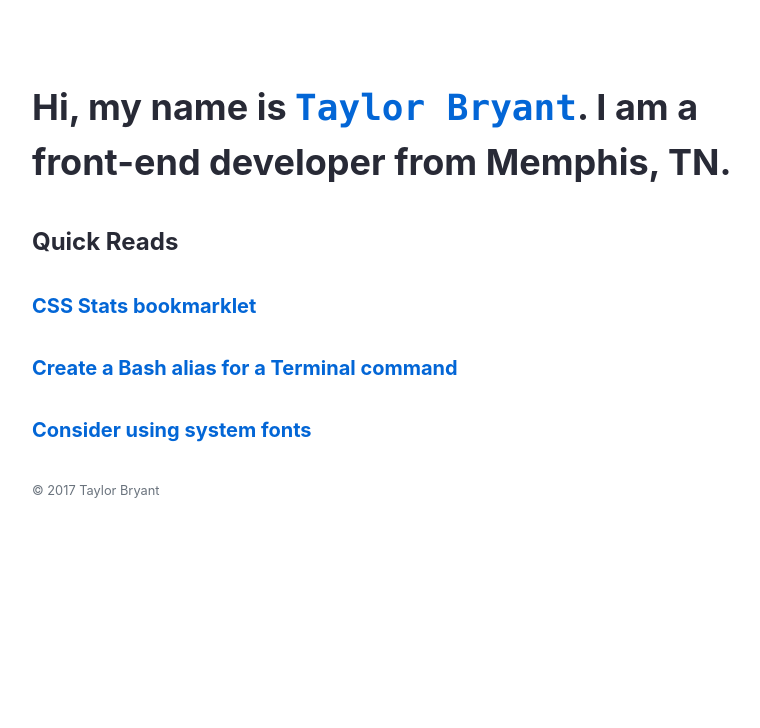
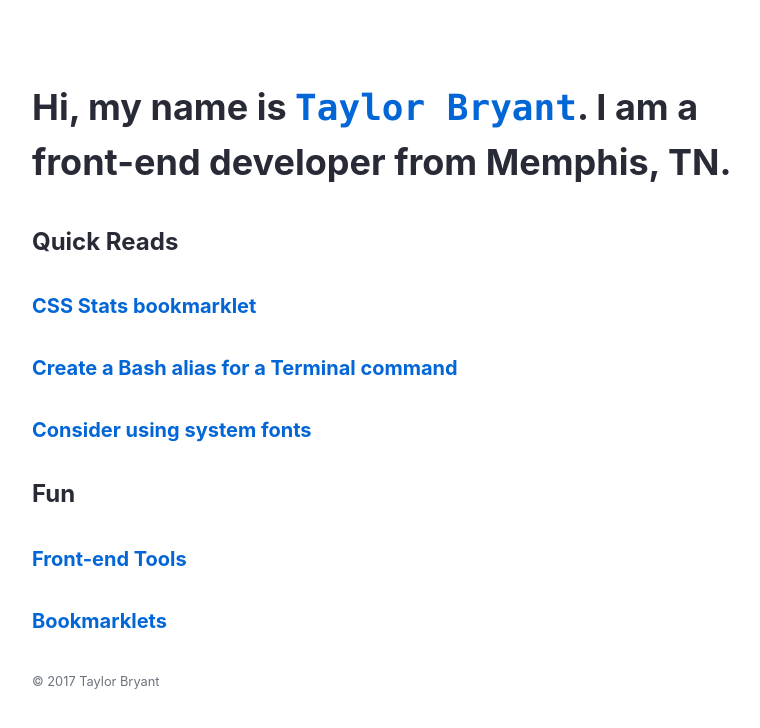
Before and after one commit to scottwater/taylorbryant.github.io, a Jekyll site: the page built from README.md, in a window 1280 px wide. Shown: the top 728 px of the page, without its empty margins (253-1013 px from the left). Built offline with Jekyll 4.4.1, drawn with Linux system fonts in a browser that asks for light colours; our own code applies the rules of GitHub Pages for plain Markdown files.

Commit message:
Add fun projects

```diff
--- /dev/null
+++ b/_data/fun-projects.yml
@@ -0,0 +1,5 @@
+- name: Front-end Tools
+  link: http://front-end.tools
+
+- name: Bookmarklets
+  link: http://bookmarklets.io
--- a/_layouts/default.html
+++ b/_layouts/default.html
@@ -6,9 +6,14 @@ layout: compress
   <h1 class="self-introduction">Hi, my name is <span class="blue monospace">Taylor Bryant</span>. I am a front-end developer from Memphis, TN.</h1>
 
   <h2>Quick Reads</h2>
-    {% for post in site.posts %}
-      {% if post.status == "published" %}
-        <a href="{{ post.url }}"><h3>{{ post.title }}</h3></a>
-      {% endif %}
-    {% endfor %}
+  {% for post in site.posts %}
+    {% if post.status == "published" %}
+      <a href="{{ post.url }}"><h3>{{ post.title }}</h3></a>
+    {% endif %}
+  {% endfor %}
+
+  <h2>Fun</h2>
+  {% for fun-project in site.data.fun-projects %}
+    <a href="{{ fun-project.link }}"><h3>{{ fun-project.name }}</h3></a>
+  {% endfor %}
 {% include footer.html %}
```
